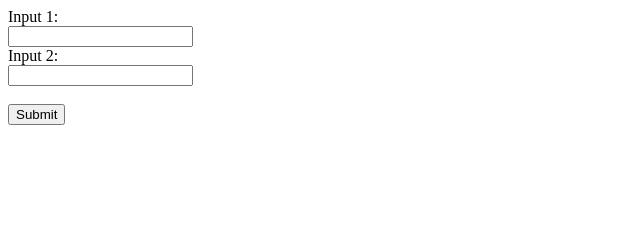
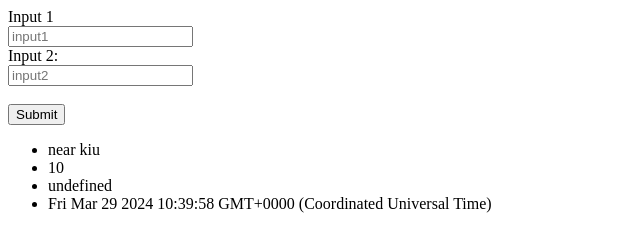
Before and after one commit to sheralirozdar/javascriptcourse, a plain HTML site: page stringtemplate.html in a window 1280 px wide. Shown: the whole page, without its empty margins (0-640 px from the left). Drawn offline with Linux system fonts and the light colour scheme.

Commit message:
string template

```diff
--- a/stringtemplate.html
+++ b/stringtemplate.html
@@ -7,21 +7,46 @@
   </head>
   <body>
     <div id="formContainer"></div>
+    <div class="office"></div>
 
     <script>
       // Creating form using string templates
+
+      let Office = {
+        location: "near kiu",
+        person: 10,
+        workinghour: new Date(),
+        typeofwork: function () {
+          console.log("digital media marketing");
+        },
+      };
+
+      const label = " Input 1";
+      const input1 = "input1";
+      const input2 = "input2";
+      const submitname = "Submit";
       const formTemplate = `
                 <form id="myForm">
-                    <label for="input1">Input 1:</label><br>
-                    <input type="text" id="input1" name="input1"><br>
+                    <label for="input1">${label}</label><br>
+                    <input type="text" id="input1" name="input1" placeholder=${input1}><br>
                     <label for="input2">Input 2:</label><br>
-                    <input type="text" id="input2" name="input2"><br><br>
-                    <button type="button" onclick="submitForm()">Submit</button>
+                    <input type="text" id="input2" name="input2" placeholder=${input2}><br><br>
+                    <button type="button" onclick="submitForm()">${submitname}</button>
                 </form>
                 `;
 
+      const officelist = `
+                                <ul>
+                                  <li>${Office.location}</li>
+                                  <li>${Office.person}</li>
+                                  <li>${Office.typeofwork()}</li>
+                                  <li>${Office.workinghour}</li>
+
+                                 </ul>
+                                 `;
       // Append form to HTML document
       document.getElementById("formContainer").innerHTML = formTemplate;
+      document.querySelector(".office").innerHTML = officelist;
 
       // Function to handle form submission
       function submitForm() {
```
Also changed, not shown: dynamic.html (+1 -2 lines).
